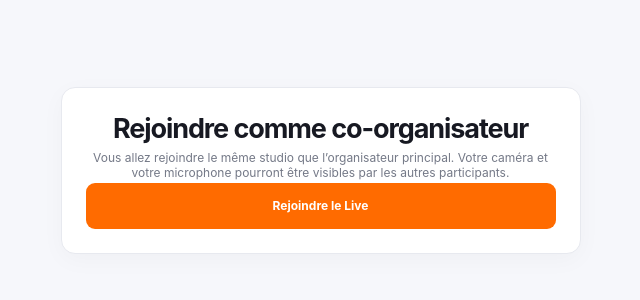
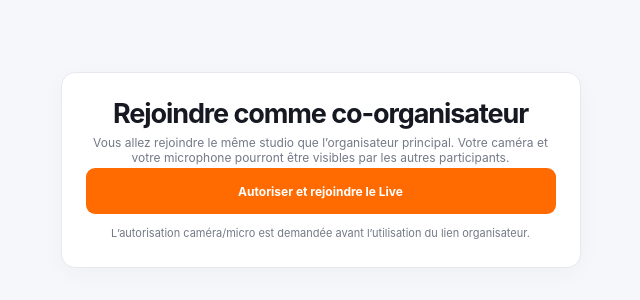
Before and after one commit to anamaherbert1-glitch/Conik.io, a Next.js app: page /live/cohost/1 in a window 1280 px wide. Shown: the part 230-530 px from the top of the page, without its empty margins (442-1082 px from the left). Built offline with nearby package versions, Linux system fonts and the light colour scheme.

Commit message:
feat(live): preflight cohost camera permission

```diff
--- a/app/live/cohost/[token]/page.tsx
+++ b/app/live/cohost/[token]/page.tsx
@@ -7,15 +7,35 @@ import MultiLiveRoom from '@/components/live/multi-live-room'
 export default function CoHostLivePage() {
   const params = useParams<{ token: string }>()
   const [started, setStarted] = useState(false)
-  const [token, setToken] = useState('')
+  const [checking, setChecking] = useState(false)
+  const [error, setError] = useState('')
   const rawToken = params?.token || ''
+
+  async function join() {
+    if (!rawToken || checking) return
+    setChecking(true)
+    setError('')
+    try {
+      if (!window.isSecureContext) throw new Error('La connexion organisateur nécessite HTTPS.')
+      if (!navigator.mediaDevices?.getUserMedia) throw new Error('Votre navigateur ne permet pas l’accès à la caméra et au microphone.')
+      const stream = await navigator.mediaDevices.getUserMedia({ video: true, audio: true })
+      stream.getTracks().forEach(track => track.stop())
+      setStarted(true)
+    } catch (e) {
+      setError(e instanceof Error ? e.message : 'Autorisez la caméra et le microphone pour rejoindre le Live.')
+    } finally {
+      setChecking(false)
+    }
+  }
 
   if (!started) {
     return <main style={{minHeight:'100vh',display:'grid',placeItems:'center',padding:20,background:'var(--background)'}}>
       <section className="panel" style={{maxWidth:520,width:'100%',padding:24,textAlign:'center'}}>
         <h1 style={{marginTop:0}}>Rejoindre comme co-organisateur</h1>
         <p className="muted">Vous allez rejoindre le même studio que l’organisateur principal. Votre caméra et votre microphone pourront être visibles par les autres participants.</p>
-        <button className="primary" style={{minHeight:46,width:'100%'}} disabled={!rawToken} onClick={()=>{setToken(rawToken);setStarted(true)}}>Rejoindre le Live</button>
+        {error&&<div className="error" style={{margin:'14px 0'}}>{error}</div>}
+        <button className="primary" style={{minHeight:46,width:'100%'}} disabled={!rawToken||checking} onClick={()=>void join()}>{checking?'Vérification de la caméra…':'Autoriser et rejoindre le Live'}</button>
+        <p className="muted" style={{fontSize:11,marginTop:12}}>L’autorisation caméra/micro est demandée avant l’utilisation du lien organisateur.</p>
       </section>
     </main>
   }
@@ -25,7 +45,7 @@ export default function CoHostLivePage() {
       <div style={{display:'flex',alignItems:'center',justifyContent:'space-between',gap:12,marginBottom:12,flexWrap:'wrap'}}>
         <div><div style={{fontWeight:900}}>Studio co-organisateur</div><div className="muted" style={{fontSize:12}}>Vous êtes connecté au même Live que l’organisateur principal.</div></div>
       </div>
-      <MultiLiveRoom host label="Co-organisateur" tokenUrl="/api/lives/cohost-token" tokenBody={{token}} />
+      <MultiLiveRoom host label="Co-organisateur" tokenUrl="/api/lives/cohost-token" tokenBody={{token:rawToken}} />
     </div>
   </main>
 }
```
